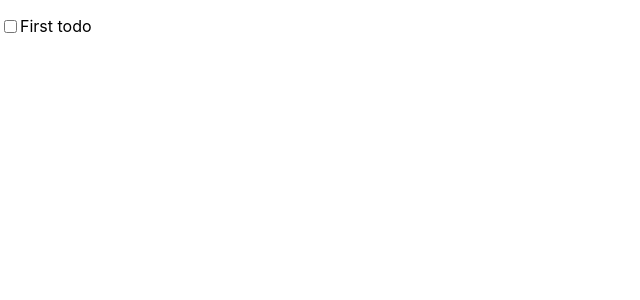
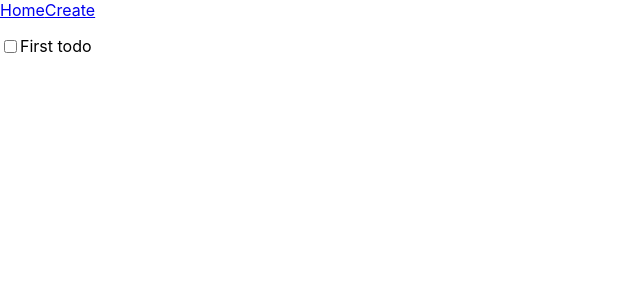
Before and after one commit to JasonDollar/Inteli-todo-client, a React (Create React App) app: page / in a window 1280 px wide. Shown: the top 300 px of the page, without its empty margins (0-640 px from the left). Built offline with nearby package versions, Linux system fonts and the light colour scheme.

Commit message:
Nav component

```diff
--- a/src/App.tsx
+++ b/src/App.tsx
@@ -2,12 +2,14 @@ import React from 'react'
 import { BrowserRouter as Router, Switch, Route } from 'react-router-dom'
 
 import { MainList, CreateTodo } from './pages'
+import { Nav } from './components'
 import { TodoProvider } from './contexts/TodoContext'
 
 function App() {
   return (
     <Router>
       <TodoProvider>
+        <Nav />
         <div className="center">
 
           <Switch>
--- /dev/null
+++ b/src/components/Nav/Nav.tsx
@@ -0,0 +1,15 @@
+import React from 'react'
+import { NavLink } from 'react-router-dom'
+
+const Nav = () => (
+  <div>
+    <NavLink to="/">
+      Home
+    </NavLink>
+    <NavLink to="/create">
+      Create
+    </NavLink>
+  </div>
+)
+
+export { Nav }
--- a/src/components/index.ts
+++ b/src/components/index.ts
@@ -1,3 +1,5 @@
 export * from './List/ToDoList'
 
 export * from './Todo/TodoItem'
+
+export * from './Nav/Nav'
--- a/src/contexts/TodoContext.tsx
+++ b/src/contexts/TodoContext.tsx
@@ -20,7 +20,6 @@ interface Action {
 const reducer = (state: State, action: Action): State => {
   switch (action.type) {
     case 'ADD':
-      //
       return { todos: [...state.todos, action.payload] }
     case 'TOGGLE_COMPLETED':
       return {
```
